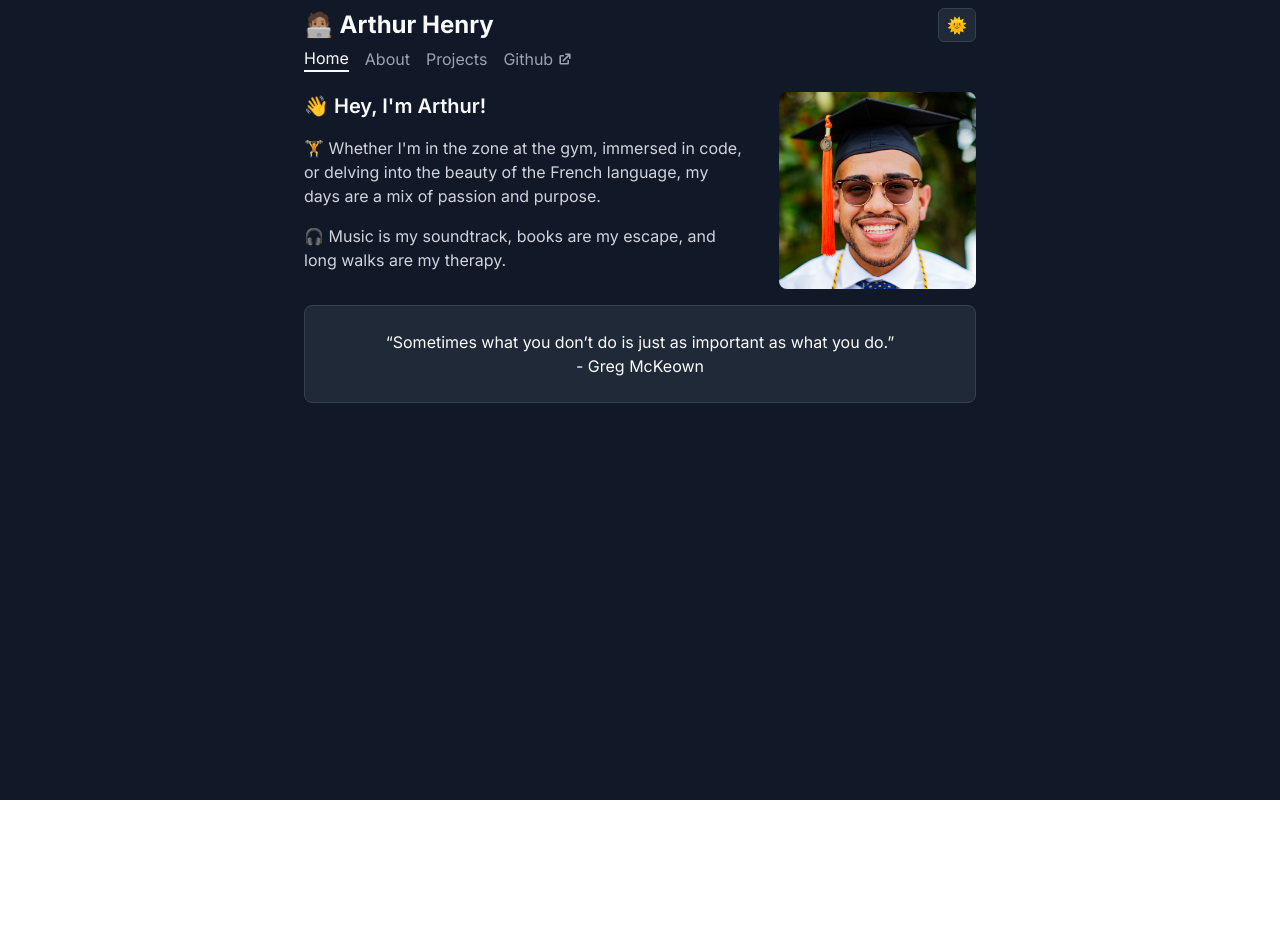
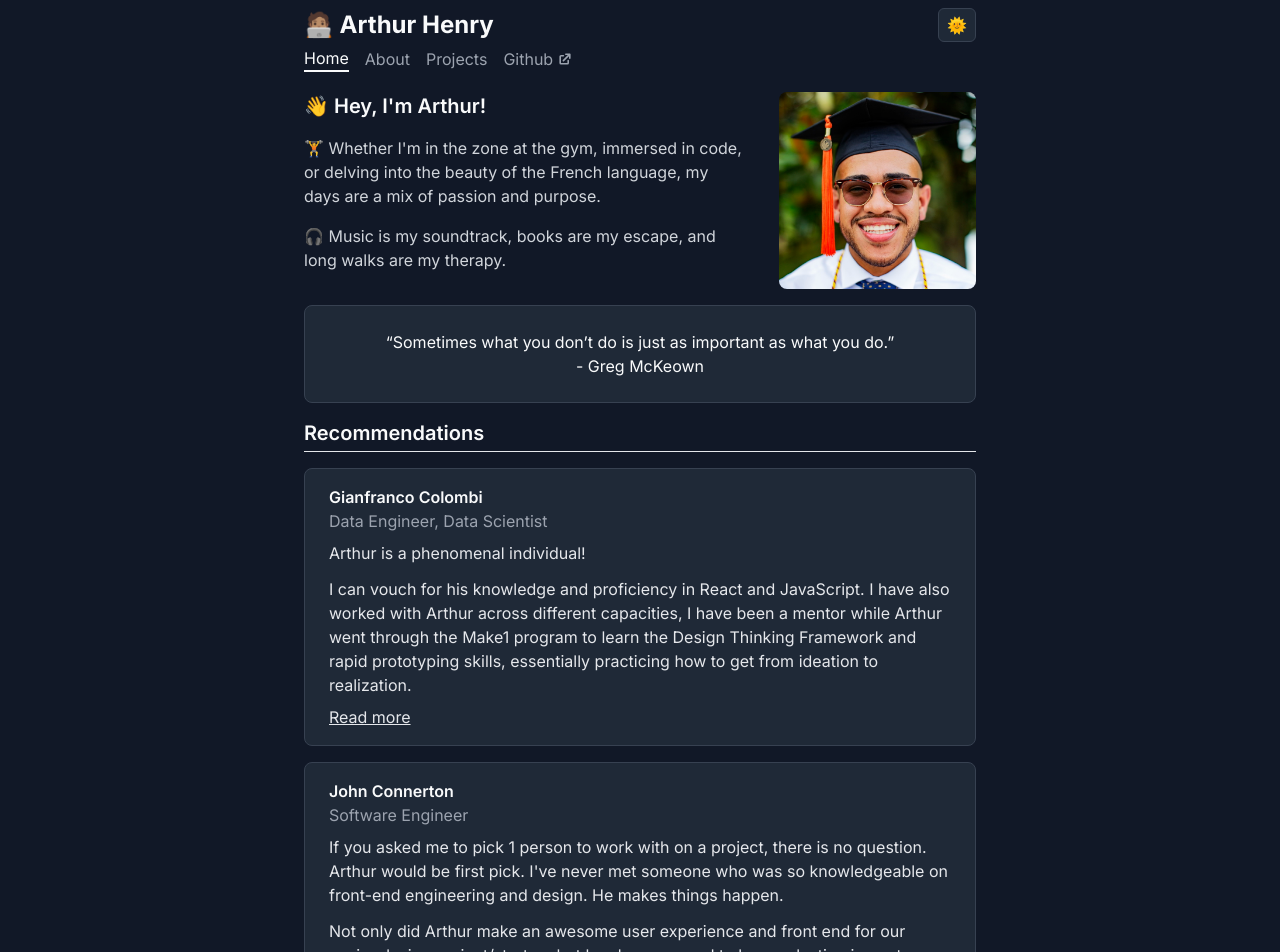
Before and after one commit to ArthurWHenry/arthurhenry.dev, a Next.js app: page / in a window 1280 px wide. Shown: the top 952 px of the page. Before the commit the page ends 800 px from the top, so only its background shows below. Built offline with nearby package versions, Linux system fonts and the light colour scheme.

Commit message:
feat: added recommendations section

```diff
--- /dev/null
+++ b/src/components/footer/component.tsx
@@ -0,0 +1,13 @@
+import { memo } from "react";
+
+const Footer: React.FC = () => {
+  return (
+    <footer className="flex justify-center items-center">
+      <p className="text-sm dark:text-gray-200 text-gray-900">
+        Made by Arthur Henry
+      </p>
+    </footer>
+  );
+};
+
+export default memo(Footer);
--- /dev/null
+++ b/src/components/footer/index.ts
@@ -0,0 +1,2 @@
+import Footer from "./component";
+export { Footer };
--- a/src/components/index.ts
+++ b/src/components/index.ts
@@ -1,4 +1,5 @@
 export * from "./card";
+export * from "./footer";
 export * from "./layout";
 export * from "./navigation";
 export * from "./section";
--- a/src/components/layout/component.tsx
+++ b/src/components/layout/component.tsx
@@ -1,7 +1,7 @@
 import { createContext, memo, useContext, useEffect, useState } from "react";
 
 // Components
-import { Navigation } from "@/src/components";
+import { Footer, Navigation } from "@/src/components";
 
 const ThemeContext = createContext("light");
 
@@ -60,6 +60,7 @@ const Layout: React.FC<{ children: JSX.Element }> = ({
           </div>
           <Navigation />
           <div className="py-4">{children}</div>
+          <Footer />
         </div>
       </div>
     </ThemeContext.Provider>
--- a/src/components/section/component.tsx
+++ b/src/components/section/component.tsx
@@ -1,16 +1,61 @@
 import Link from "next/link";
-import { AboutLinkProps, SectionProps } from "@/src/types";
+import { useState } from "react";
 
-export const AboutLink: React.FC<AboutLinkProps> = ({ href, text }: any) => (
-  <Link className="about-list-link" href={href} target="_blank">
+// Types
+import { AboutLinkProps, RecommendationProps, SectionProps } from "@/src/types";
+
+export const Recommendation: React.FC<RecommendationProps> = ({
+  body,
+  name,
+  title,
+}) => {
+  const [showAll, setShowAll] = useState(false);
+  const [firstParagraph, secondParagraph, ...restOfBody] = body;
+
+  const shownBody = [
+    firstParagraph,
+    secondParagraph,
+    ...(showAll ? restOfBody : []),
+  ];
+
+  return (
+    <div
+      key={name}
+      className="border rounded-lg px-6 py-4 bg-gray-100 dark:bg-gray-800 dark:border-gray-700"
+    >
+      <div className="flex flex-col">
+        <span className="font-semibold text-gray-900 dark:text-gray-50">
+          {name}
+        </span>
+        <span className="text-gray-600 dark:text-gray-400">{title}</span>
+      </div>
+      <div className="space-y-3 pt-2 ">
+        {shownBody.map((paragraph) => (
+          <p key={paragraph} className="text-gray-800 dark:text-gray-200">
+            {paragraph}
+          </p>
+        ))}
+      </div>
+      <button
+        className="text-gray-700 dark:text-gray-200 underline mt-2"
+        onClick={() => setShowAll(!showAll)}
+      >
+        Read more
+      </button>
+    </div>
+  );
+};
+
+export const SectionLink: React.FC<AboutLinkProps> = ({ href, text }: any) => (
+  <Link className="section-list-link" href={href} target="_blank">
     {text}
   </Link>
 );
 
 export const Section: React.FC<SectionProps> = ({ title, children }: any) => (
   <div>
-    <h2 className="about-secondary-header">{title}</h2>
+    <h2 className="section-secondary-header">{title}</h2>
     <hr />
-    <ul className="about-list">{children}</ul>
+    <div>{children}</div>
   </div>
 );
--- a/src/components/section/index.ts
+++ b/src/components/section/index.ts
@@ -1,2 +1,2 @@
-import { AboutLink, Section } from "./component";
-export { AboutLink, Section };
+import { Recommendation, SectionLink, Section } from "./component";
+export { Recommendation, SectionLink, Section };
--- a/src/pages/index.tsx
+++ b/src/pages/index.tsx
@@ -5,7 +5,10 @@ import Image from "next/image";
 import Portrait from "@/public/Portrait.jpeg";
 
 // Components
-import { Layout } from "@/src/components";
+import { Layout, Recommendation, Section } from "@/src/components";
+
+// Resources
+import { recommendations } from "@/src/resources";
 
 export default function Home() {
   return (
@@ -46,6 +49,13 @@ export default function Home() {
             <p>- Greg McKeown</p>
           </div>
         </div>
+        <Section title="Recommendations">
+          <div className="space-y-4 mt-4">
+            {recommendations.map((recommendation) => (
+              <Recommendation key={recommendation.name} {...recommendation} />
+            ))}
+          </div>
+        </Section>
       </div>
     </Layout>
   );
--- /dev/null
+++ b/src/resources/index.ts
@@ -0,0 +1,47 @@
+import { RecommendationProps } from "../types";
+
+export const recommendations: RecommendationProps[] = [
+  {
+    name: "Gianfranco Colombi",
+    title: "Data Engineer, Data Scientist",
+    body: [
+      "Arthur is a phenomenal individual!",
+      "I can vouch for his knowledge and proficiency in React and JavaScript. I have also worked with Arthur across different capacities, I have been a mentor while Arthur went through the Make1 program to learn the Design Thinking Framework and rapid prototyping skills, essentially practicing how to get from ideation to realization.",
+      "We have worked together as colleagues on a robotics project that tested our capabilities to develop hardware and software, as well as, additional skills in marketing to help raise funds.",
+      "Finally, Arthur has been like a teacher at times by staying up to date with the latest frameworks and libraries in the software development landscape and sharing that information by making sure to stay in touch and follow up.",
+      "I look forward to the day of working with Arthur in a software development capacity, and I would recommend Arthur for anyone's team!",
+    ],
+  },
+  {
+    name: "John Connerton",
+    title: "Software Engineer",
+    body: [
+      "If you asked me to pick 1 person to work with on a project, there is no question. Arthur would be first pick. I've never met someone who was so knowledgeable on front-end engineering and design. He makes things happen.",
+      "Not only did Arthur make an awesome user experience and front end for our senior design project/startup, but he also managed to leave a lasting impact on my own skills. His talent is contagious. I use the things he showed me with React/JS and design daily.",
+      "I'm thankful that I was able to work with Arthur and I'd recommend him anywhere in a heartbeat.",
+    ],
+  },
+];
+
+export const songs = [
+  {
+    name: "Speed of Plight by Loyle Carner",
+    link: "https://open.spotify.com/track/1t2YGrS7RAznI7zFR0aIIP?si=30e36c7999654b3d",
+  },
+  {
+    name: "Donne-moi ton cœur by Louane",
+    link: "https://open.spotify.com/track/5amRIQxQgERN9wI1oMuRgw?si=9618799f8ac64b77",
+  },
+  {
+    name: "Love It If We Made It by The 1975",
+    link: "https://open.spotify.com/track/6WmIyn2fx1PKQ0XDpYj4VR?si=8e2827294cb84cc1",
+  },
+  {
+    name: "Fever by Dua Lipa and Angèle",
+    link: "https://open.spotify.com/track/3F1P0QzdXtBz0MXy7KIO5w?si=23f385b07e4447b1",
+  },
+  {
+    name: "Virginia Beach by Drake",
+    link: "https://open.spotify.com/track/3eP13S8D5m2cweMEg3ZDed?si=f5ea89a418b847e4",
+  },
+];
--- a/src/styles/globals.css
+++ b/src/styles/globals.css
@@ -2,15 +2,15 @@
 @tailwind components;
 @tailwind utilities;
 
-.about-secondary-header {
+.section-secondary-header {
   @apply font-semibold text-xl text-gray-900 dark:text-gray-50 pb-1;
 }
 
-.about-list {
+.section-list {
   @apply list-disc px-6 py-2 text-gray-700 dark:text-gray-300 space-y-2;
 }
 
-.about-list-link {
+.section-list-link {
   @apply underline transition duration-150 ease-linear hover:text-gray-900 dark:hover:text-gray-50;
 }
 
--- a/src/types/index.ts
+++ b/src/types/index.ts
@@ -12,6 +12,12 @@ export type ProjectProps = {
   year: number;
 };
 
+export type RecommendationProps = {
+  body: string[];
+  name: string;
+  title: string;
+};
+
 export type SectionProps = {
   title: string;
   children: React.ReactNode;
```
Also changed, not shown: src/pages/about.tsx (+28 -37 lines).
